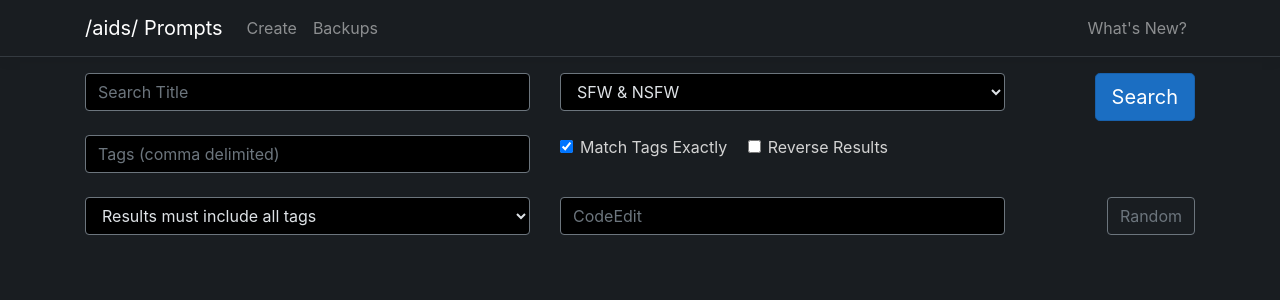
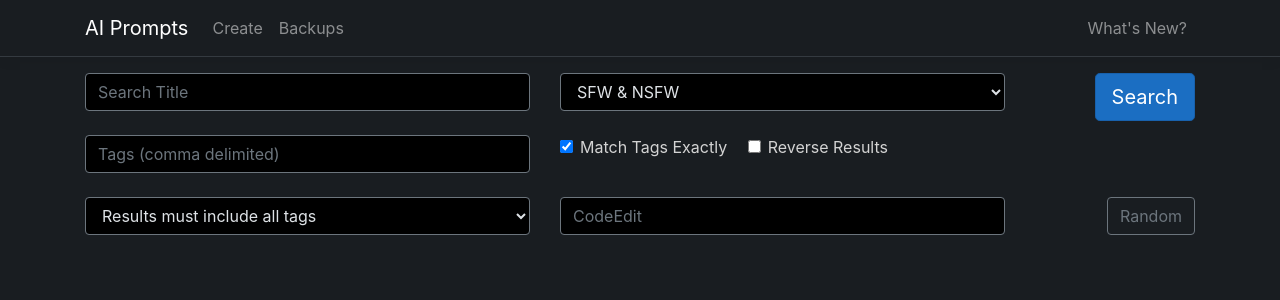
Before and after one commit to Moist-Cat/AIDSPrompts, a PHP site: page /Index.php in a window 1280 px wide. Shown: the top 300 px of the page. Run offline with PHP 8.4, Linux system fonts and the light colour scheme; data that the repository does not hold is empty.

Commit message:
More flexibility in name and location

```diff
--- a/Index.php
+++ b/Index.php
@@ -300,7 +300,7 @@ $db->close();
                                     Tags:
                                     <?php
                                     if ($prompt['Nsfw'] > 0) { ?>
-                                        <a class="badge badge-danger" href="\AIDSprompts?NsfwSetting=2">NSFW</a> <?php } ?>
+                                        <a class="badge badge-danger" href="?NsfwSetting=2">NSFW</a> <?php } ?>
                                     <?php
 
                                     foreach ($tags as $t) {
--- a/config/config.php
+++ b/config/config.php
@@ -2,3 +2,5 @@
    define('DBPWD','');
    define('DBHOST','localhost');
    define('DBNAME','aiprompts');
+   define('SITENAME','AI Prompts');
+?>
--- a/header.php
+++ b/header.php
@@ -1,7 +1,7 @@
 <header>
     <nav class="navbar navbar-dark navbar-expand-sm navbar-toggleable-sm border-bottom box-shadow mb-3">
         <div class="container">
-            <a class="navbar-brand" href="/AIDSPrompts">/aids/ Prompts</a>
+	        <a class="navbar-brand" href="./"><?php echo(SITENAME)?></a>
             <button class="navbar-toggler" type="button" data-toggle="collapse" data-target=".navbar-collapse" aria-controls="navbarSupportedContent" aria-expanded="false" aria-label="Toggle navigation">
                 <span class="navbar-toggler-icon"></span>
             </button>
```
